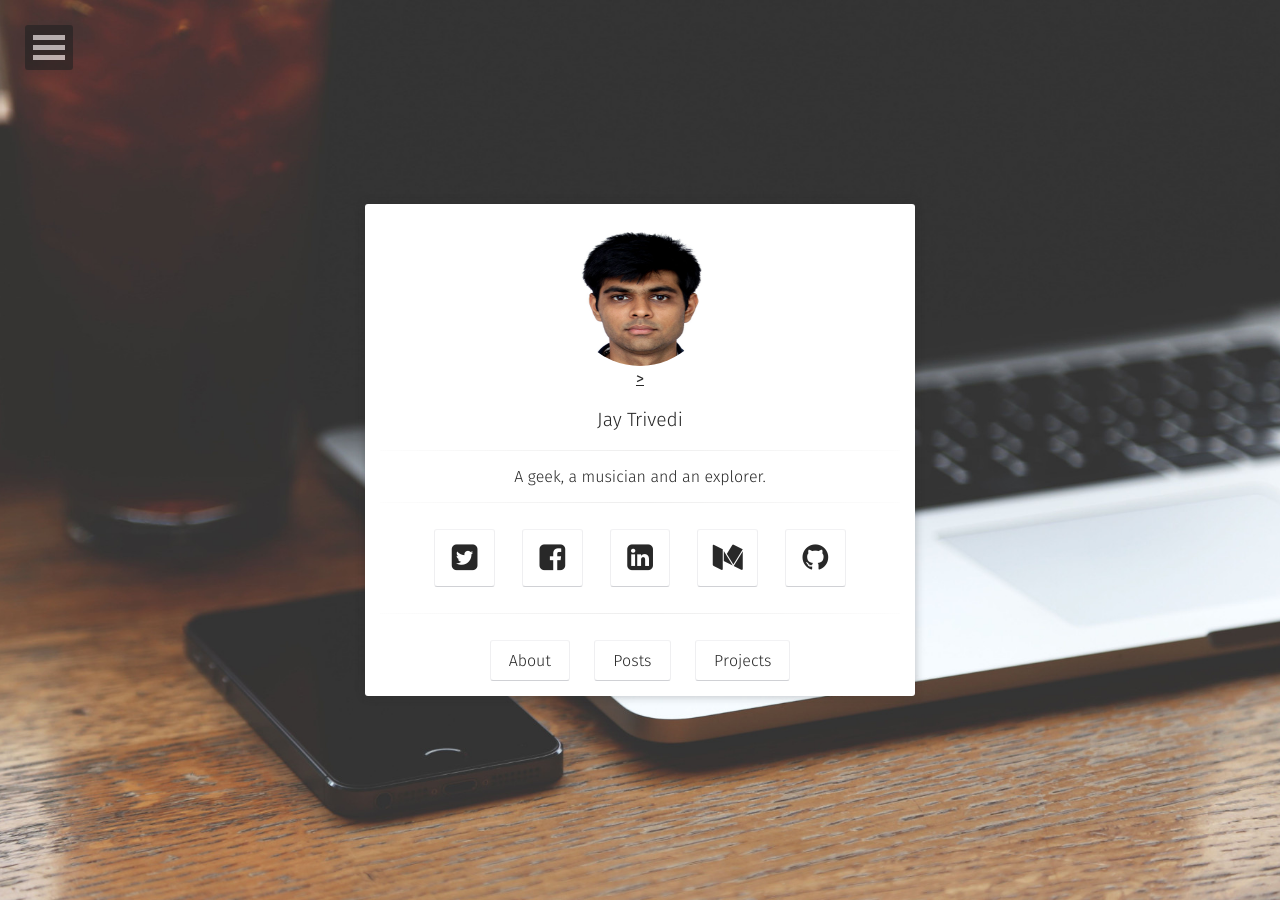
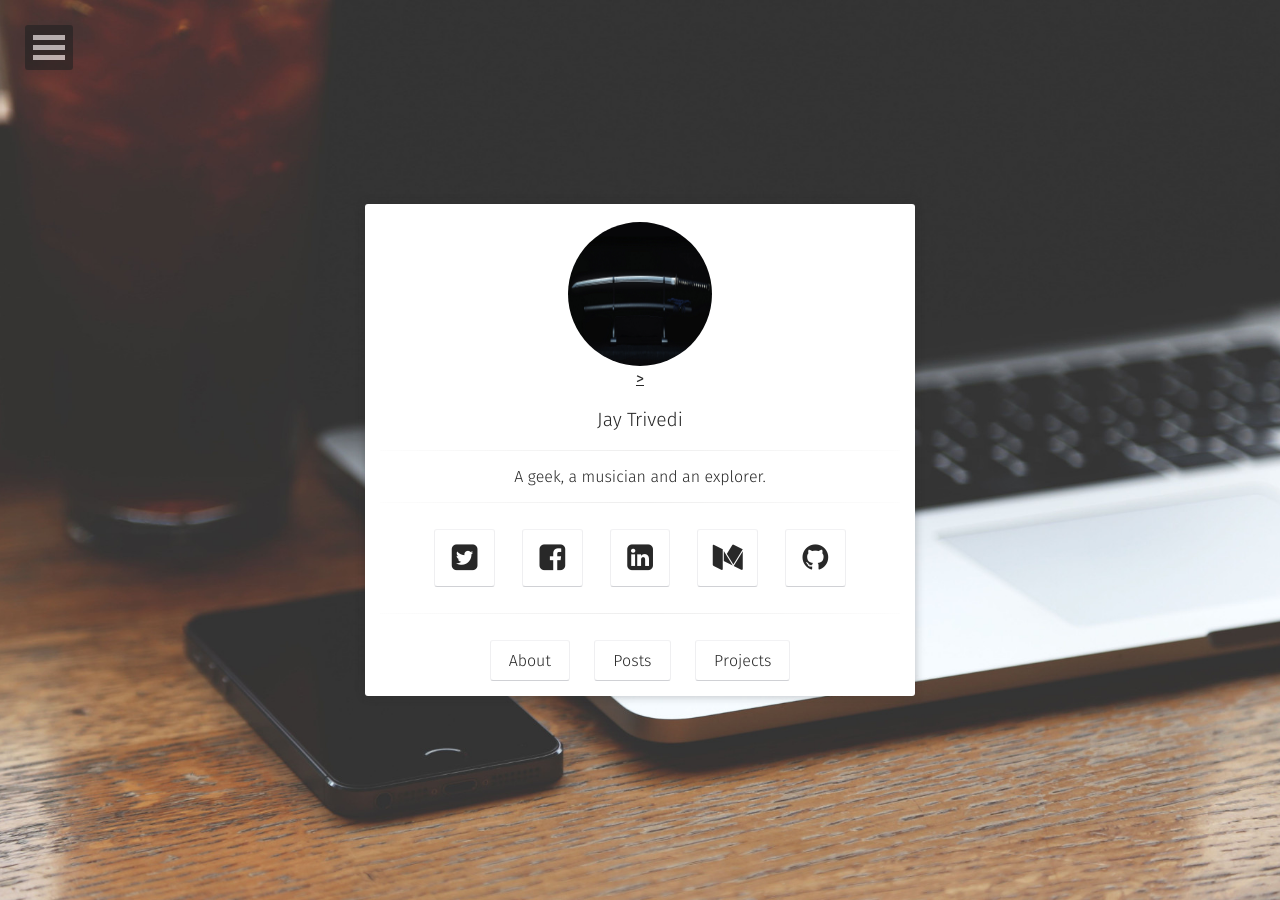
Before and after one commit to jay-trivedi/website-project, a Jekyll site: the page built from index.html, in a window 1280 px wide. Built offline with Jekyll 4.4.1, drawn with Linux system fonts in a browser that asks for light colours; some web fonts are replaced.

Commit message:
Update _config.yml

```diff
--- a/_config.yml
+++ b/_config.yml
@@ -4,7 +4,7 @@ bio:                'A geek, a musician and an explorer.'
 description:        "Moon is a minimal, one column jekyll theme for your blog."
 reading_time:       true
 words_per_minute:   200
-logo:               'assets/img/2014.jpg'
+logo:               'assets/img/katana.jpg'
 background:         'assets/img/placeholder-big.jpg'
 tiled_bg:           false   # Set this true if you want to tile your background image, otherwise it will be covered
 locale:             en_US
```
